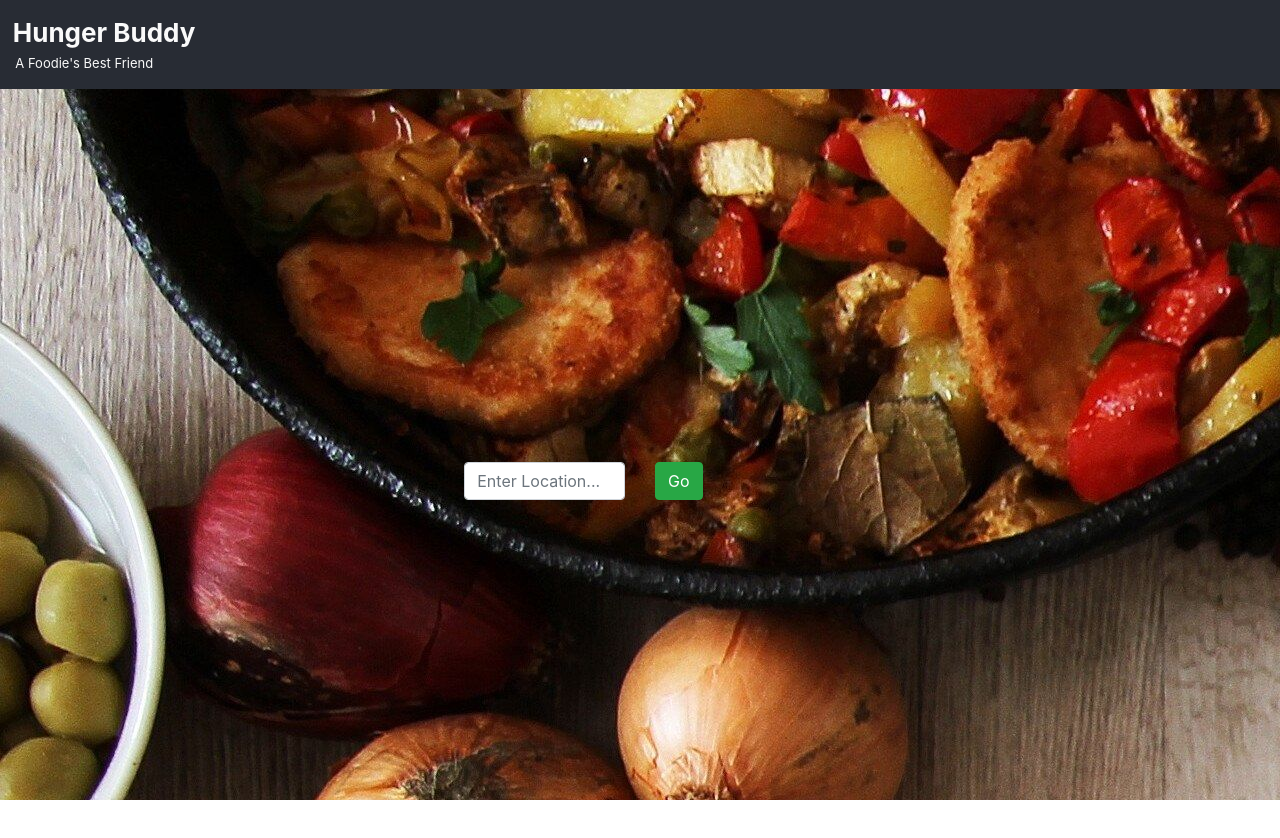
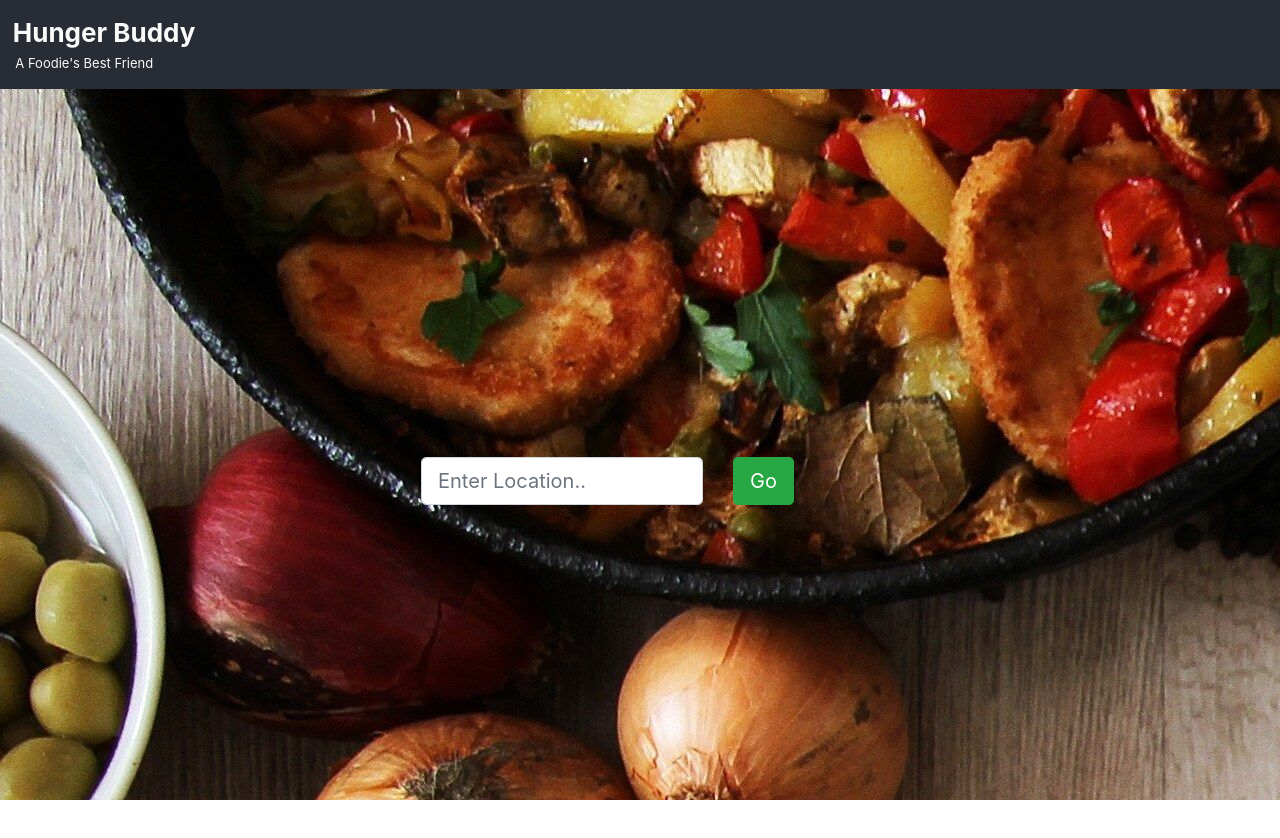
Before and after one commit to banurekhaMohan279/Hunger-Buddy, a React (Create React App) app: page /Location in a window 1280 px wide. Shown: the top 838 px of the page. Built offline with nearby package versions, Linux system fonts and the light colour scheme.

Commit message:
Update location page input styles

```diff
--- a/src/components/location.js
+++ b/src/components/location.js
@@ -29,17 +29,17 @@ function Location() {
     return(
       <div className = "locationPage set-height">
         <AppHeader/>
-        <Container className = "set-height">
+        <Container fluid className = "set-height">
           <Row className = "justify-content-center align-items-center set-height">
                 <Form onSubmit = {locationSubmit}>
                   <Row>
-                    <Col>
+                    <Col xs = {8}>
                       <Form.Group controlId="formLocation">
-                        <Form.Control type="text" placeholder="Enter Location..." />
+                        <Form.Control size = "lg" type="text" placeholder="Enter Location.." />
                       </Form.Group>
                     </Col>
-                    <Col>
-                      <Button variant="success" type = "submit">Go</Button>
+                    <Col xs = {2}>
+                      <Button variant="success" size = "lg" type = "submit">Go</Button>
                     </Col>
                   </Row>
                 </Form>
```
